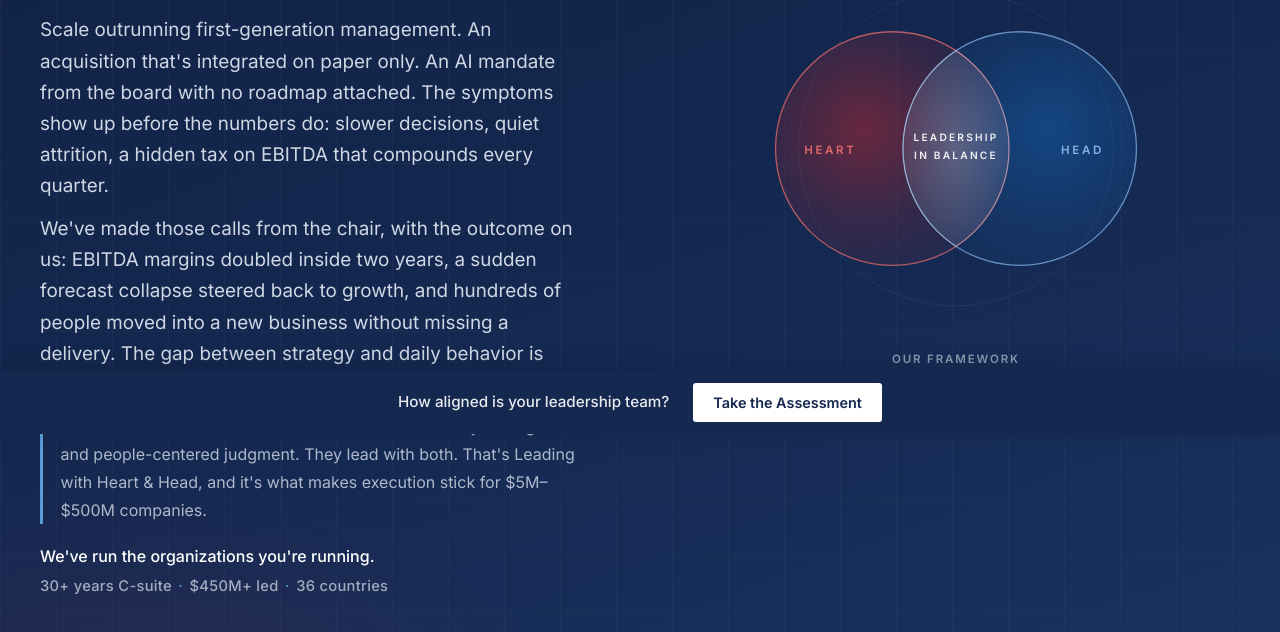
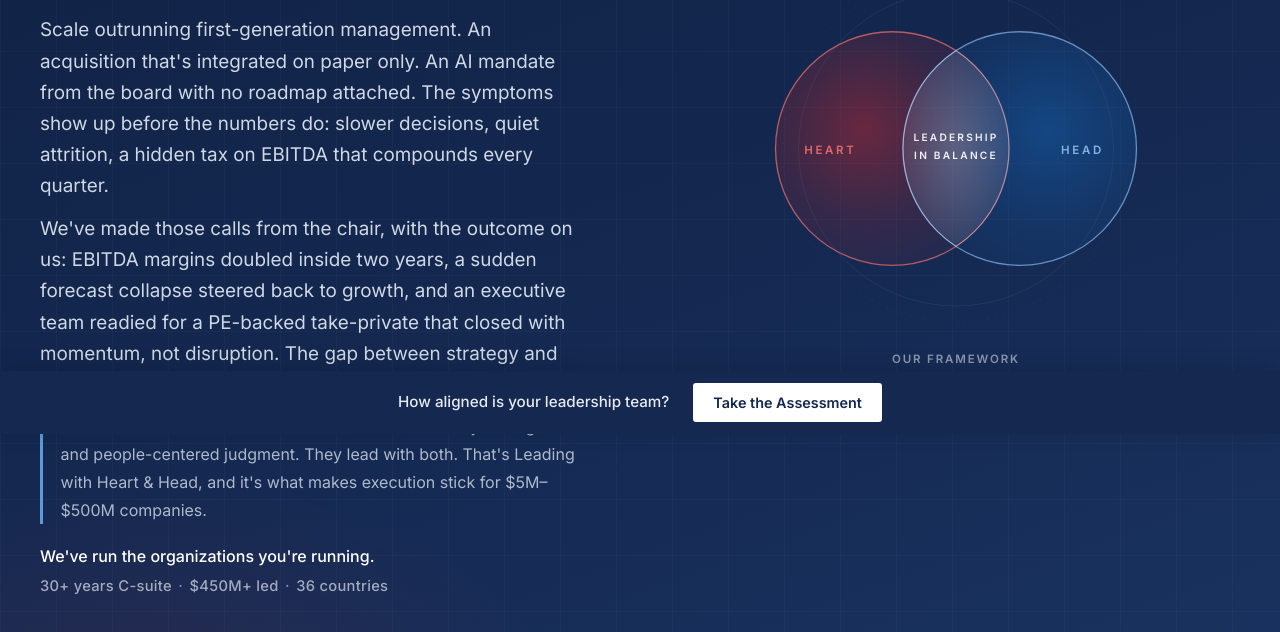
Before and after one commit to billm84-png/dualign, a plain HTML site: page index.html in a window 1280 px wide. Shown: the part 429-1061 px from the top of the page. Drawn offline with Linux system fonts and the light colour scheme.

Commit message:
Swap third proof point: PE-backed take-private readiness
Replaces the subsidiary-move line with the take-private engagement from Bill's
resume, translated out of resume-speak. Speaks directly to the PE operating
partners and boards in the persona.

Co-Authored-By: Claude Fable 5 <noreply@anthropic.com>
Claude-Session: https://claude.ai/code/session_01RCc9sfqBKHMToM3B68QVU6

```diff
--- a/index.html
+++ b/index.html
@@ -268,7 +268,7 @@
                 <h1>Execution That Holds When the Playbook Runs Out</h1>
                 <span class="duality-rule" aria-hidden="true"></span>
                 <p class="tagline">Scale outrunning first-generation management. An acquisition that's integrated on paper only. An AI mandate from the board with no roadmap attached. The symptoms show up before the numbers do: slower decisions, quiet attrition, a hidden tax on EBITDA that compounds every quarter.</p>
-                <p class="tagline">We've made those calls from the chair, with the outcome on us: EBITDA margins doubled inside two years, a sudden forecast collapse steered back to growth, and hundreds of people moved into a new business without missing a delivery. The gap between strategy and daily behavior is exactly where we work.</p>
+                <p class="tagline">We've made those calls from the chair, with the outcome on us: EBITDA margins doubled inside two years, a sudden forecast collapse steered back to growth, and an executive team readied for a PE-backed take-private that closed with momentum, not disruption. The gap between strategy and daily behavior is exactly where we work.</p>
                 <p class="hero-philosophy">The best leaders refuse the false choice between analytical rigor and people-centered judgment. They lead with both. That's Leading with Heart &amp; Head, and it's what makes execution stick for $5M&ndash;$500M companies.</p>
                 <p class="hero-proof">We've run the organizations you're running.<br><span class="proof-stats"><span>30+ years C-suite</span><span class="proof-sep">&middot;</span><span>$450M+ led</span><span class="proof-sep">&middot;</span><span>36 countries</span></span></p>
                 <div class="hero-buttons">
```
